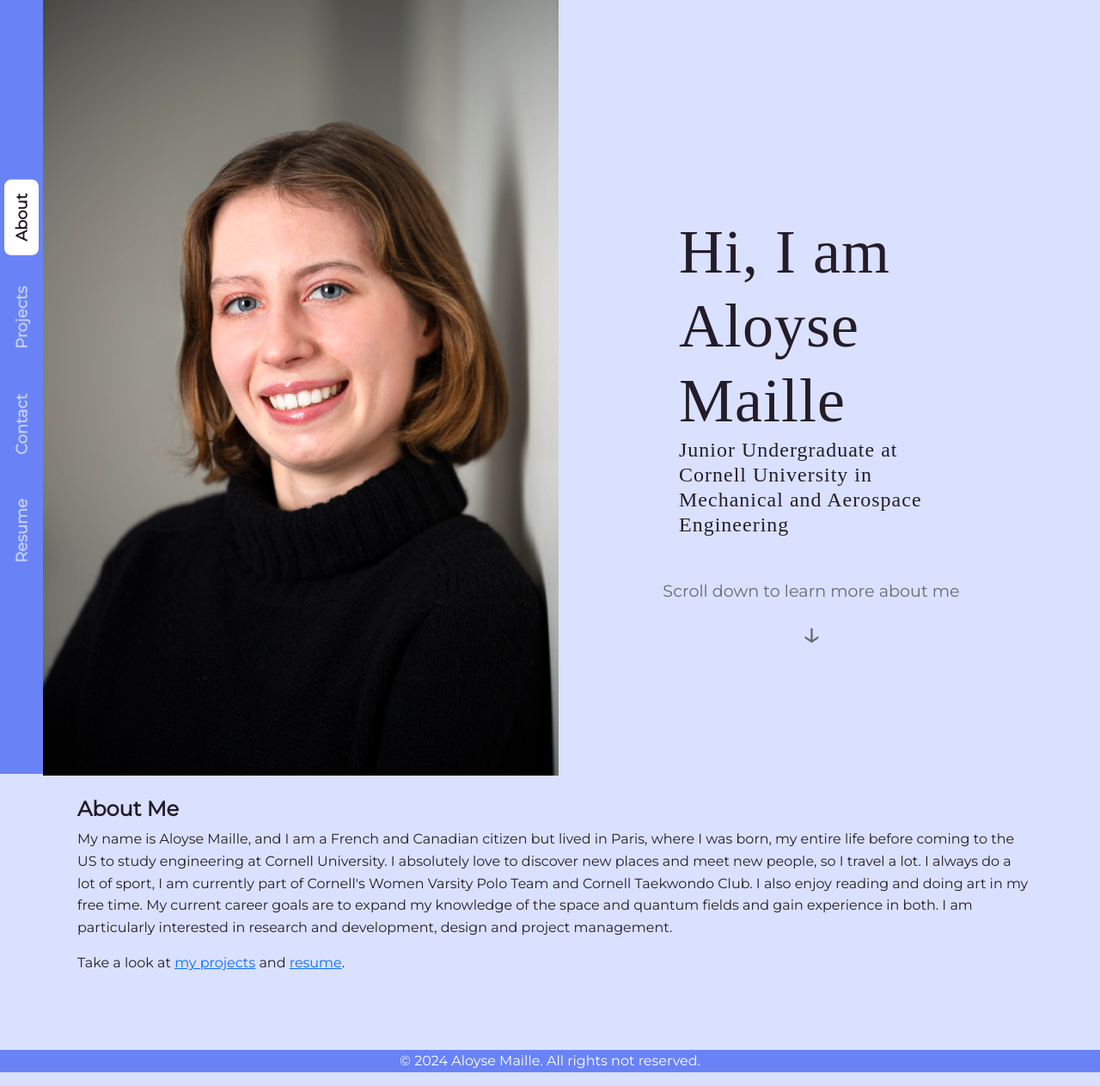
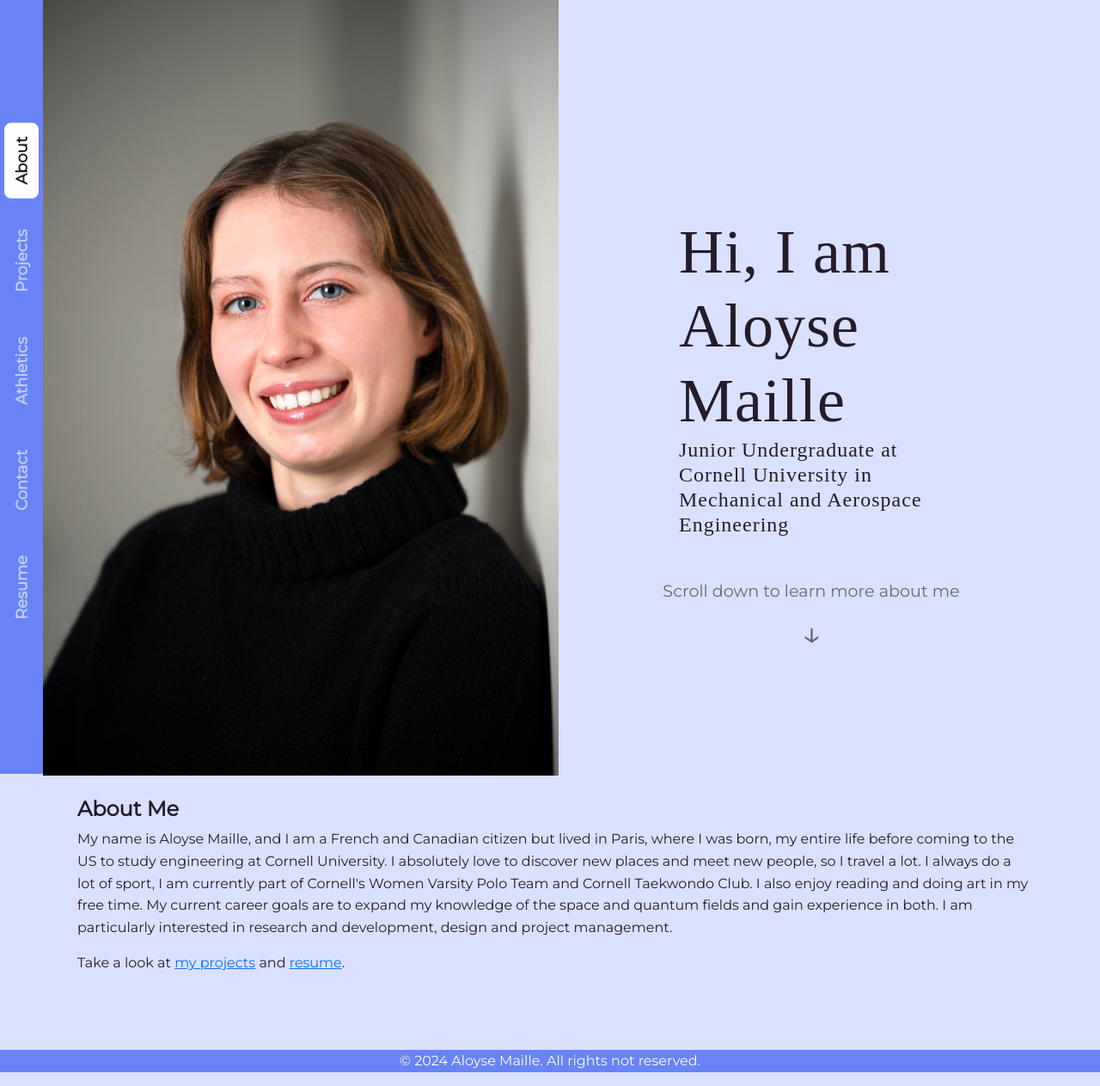
Before and after one commit to aloysemaille/AloyseMaillePortfolio, a Jekyll site: the page built from index.md, in a window 1280 px wide. Shown: the whole page at 86% size. Built offline with Jekyll 4.4.1, drawn with Linux system fonts in a browser that asks for light colours; some web fonts are replaced; our own code applies the rules of GitHub Pages for plain Markdown files.

Commit message:
new sidebar

```diff
--- a/_includes/sidebar.html
+++ b/_includes/sidebar.html
@@ -2,6 +2,7 @@
   <ul>
     <li><a href="{{ "/" | relative_url }}" class="{% if page.url == '/' %}active{% endif %}">About</a></li>
     <li><a href="{{ "/projects/" | relative_url }}" class="{% if page.url contains '/projects' %}active{% endif %}">Projects</a></li>
+    <li><a href="{{ "/athletics/" | relative_url }}" class="{% if page.url contains '/athletics' %}active{% endif %}">Athletics</a></li>
     <li><a href="{{ "/contact/" | relative_url }}" class="{% if page.url contains '/contact' %}active{% endif %}">Contact</a></li>
     <li><a href="{{ "/AloyseMaille_CV_EN.pdf" | relative_url }}" class="{% if page.url contains '/CV' %}active{% endif %}">Resume</a></li>
   </ul>
```
